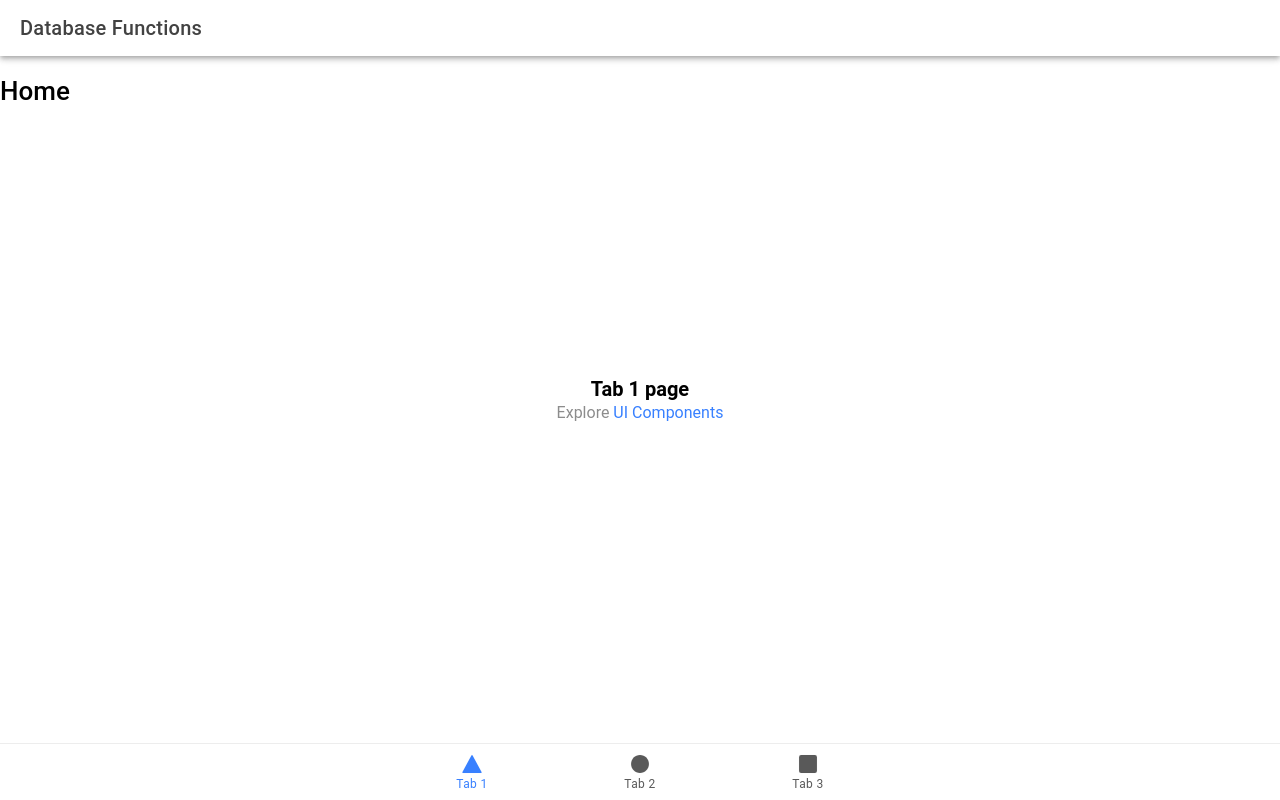
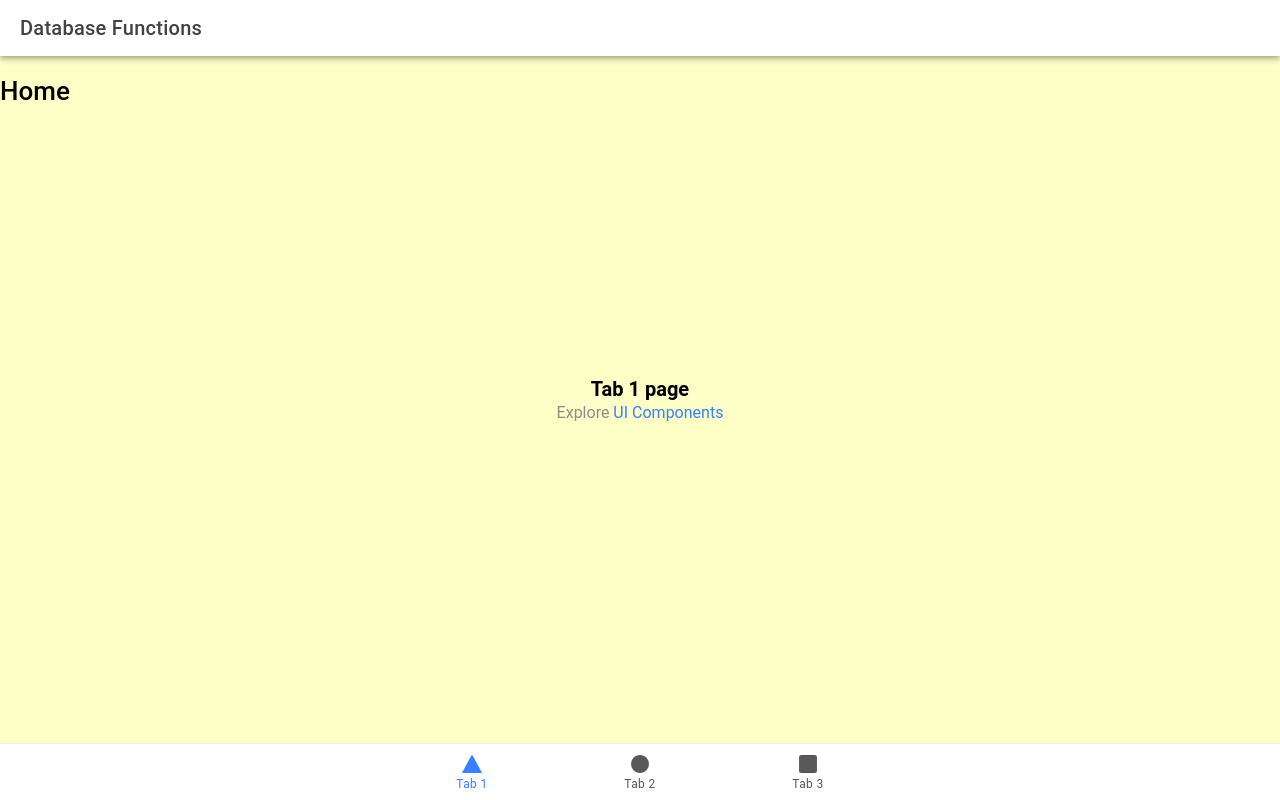
Before and after one commit to Imaginativeone/basic-ionic-app, a React (Vite) app: page /tab1 in a window 1280 px wide. Built offline with nearby package versions, Linux system fonts and the light colour scheme; what @capacitor/core would draw is missing.

Commit message:
Loading data

```diff
--- a/src/pages/Home.css
+++ b/src/pages/Home.css
@@ -0,0 +1,8 @@
+.homepage {
+  display: flex;
+  flex-direction: column;
+  /* align-items: center; */
+  /* justify-content: center; */
+  height: 100%;
+  background-color: #FDFFC7;
+}
--- a/src/pages/Home.tsx
+++ b/src/pages/Home.tsx
@@ -2,6 +2,8 @@ import { useEffect, useState } from 'react'
 
 import { SQLiteDBConnection } from '@capacitor-community/sqlite'
 import useSQLiteDB from '../composables/useSQLiteDB'
+
+import './Home.css'
 
 type SQLitem = {
   id: number
@@ -13,8 +15,21 @@ const Home = () => {
   // SQLite DB Hook
   const { initialized, performSQLAction } = useSQLiteDB()
 
+  useEffect(() => {
+    loadData()
+  }, [initialized])
+
+  const loadData = async () => {
+    try {
+      console.log('Data is being loaded here...');
+    }
+    catch (e) {
+      console.log('Error loading data:', e)
+    }
+  }
+
   return (
-    <div>
+    <div className='homepage'>
       <h1>Home</h1>
     </div>
   );
```
